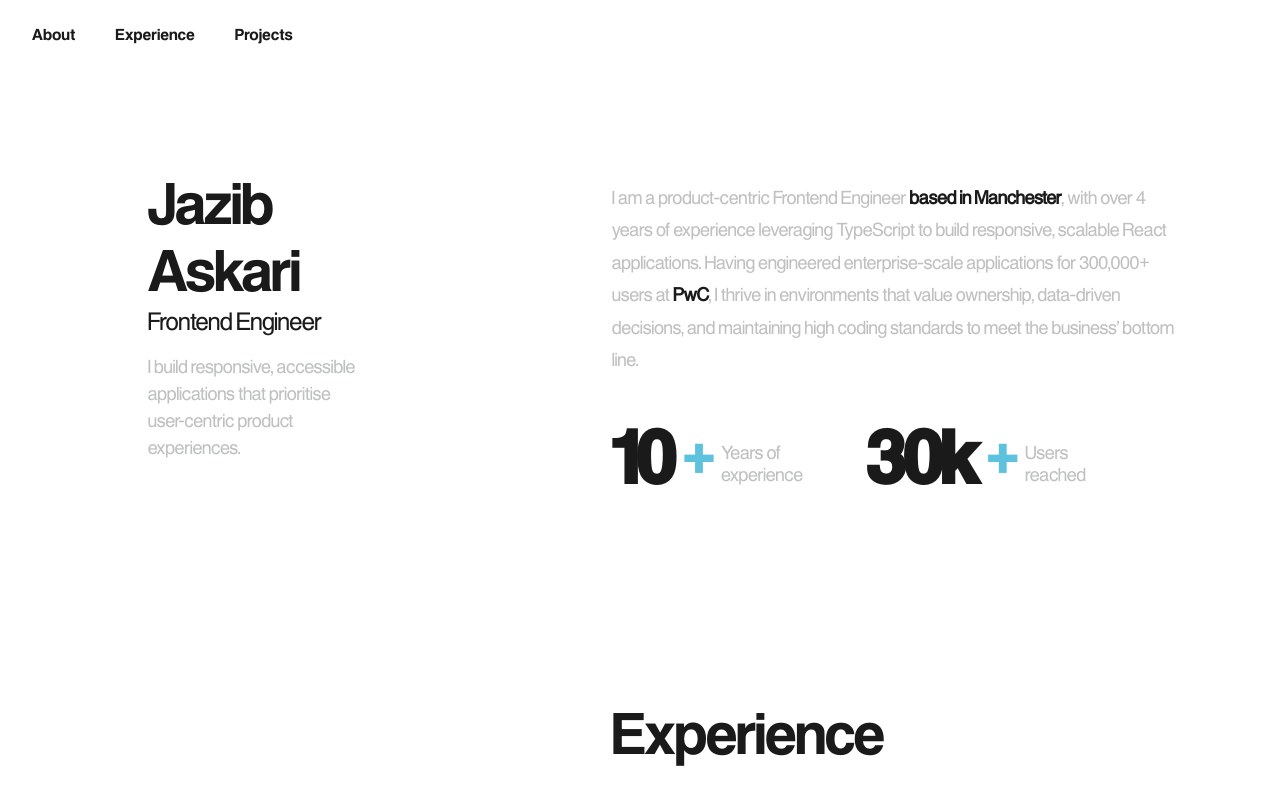
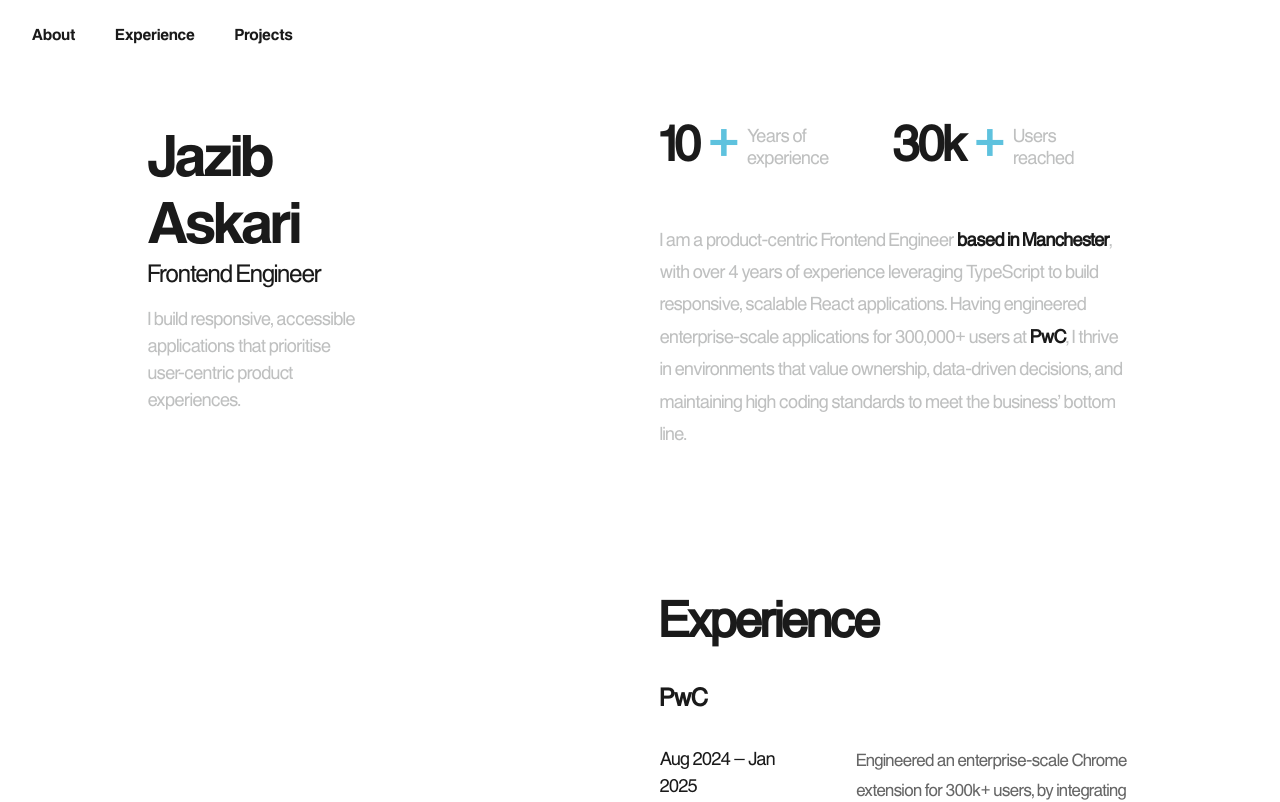
Before and after one commit to jazibaskari/jazib-askari, a React (Vite) app in the folder jazib-askari/: page / in a window 1280 px wide. Shown: the top 802 px of the page. Built offline with nearby package versions, Linux system fonts and the light colour scheme; some icons are missing.

Commit message:
feat(ui): update fonts and layout

```diff
--- a/jazib-askari/src/components/about/AboutSection.tsx
+++ b/jazib-askari/src/components/about/AboutSection.tsx
@@ -20,18 +20,73 @@ const AboutSection = ({ trigger }: AboutSectionProps) => {
           width: "100%",
         }}
       >
+        <TextAnimation duration={1.5} trigger={trigger} delay={0.3}>
+          <Stack
+            direction="row"
+            spacing={{ xs: 4, md: 8 }}
+            sx={{
+              justifyContent: "flex-start",
+              alignItems: "center",
+              width: "100%",
+            }}
+          >
+            <Stack direction="row" spacing={1} alignItems="center">
+              <Typography variant="h3" sx={{ fontWeight: "bold" }}>
+                10
+              </Typography>
+              <Typography
+                variant="h2"
+                sx={{
+                  fontWeight: "medium",
+                  color: "text.tertiary",
+                  lineHeight: 1,
+                  mt: -1,
+                }}
+              >
+                +
+              </Typography>
+              <Typography
+                variant="body1"
+                sx={{
+                  color: statColor,
+                  fontWeight: 500,
+                  lineHeight: 1.2,
+                  ml: 1,
+                }}
+              >
+                Years of <br /> experience
+              </Typography>
+            </Stack>
+            <Stack direction="row" spacing={1} alignItems="center">
+              <Typography variant="h3" sx={{ fontWeight: "bold" }}>
+                30k
+              </Typography>
+              <Typography
+                variant="h2"
+                sx={{
+                  fontWeight: "medium",
+                  color: "text.tertiary",
+                  lineHeight: 1,
+                  mt: -1,
+                }}
+              >
+                +
+              </Typography>
+              <Typography
+                variant="body1"
+                sx={{
+                  color: statColor,
+                  fontWeight: 500,
+                  lineHeight: 1.2,
+                  ml: 1,
+                }}
+              >
+                Users <br /> reached
+              </Typography>
+            </Stack>
+          </Stack>
+        </TextAnimation>
         <Box sx={{ width: "100%" }}>
-          <TextAnimation duration={0.1} trigger={trigger}>
-            <Typography
-              variant="h2"
-              component="h2"
-              sx={{
-                fontWeight: "bold",
-                mb: 2,
-                lineHeight: 1.2,
-              }}
-            ></Typography>
-          </TextAnimation>
           <TextAnimation duration={0.1} trigger={trigger}>
             <Typography
               variant="body1"
@@ -63,73 +118,6 @@ const AboutSection = ({ trigger }: AboutSectionProps) => {
             </Typography>
           </TextAnimation>
         </Box>
-
-        <TextAnimation duration={1.5} trigger={trigger} delay={0.3}>
-          <Stack
-            direction="row"
-            spacing={{ xs: 4, md: 8 }}
-            sx={{
-              justifyContent: "flex-start",
-              alignItems: "center",
-              width: "100%",
-            }}
-          >
-            <Stack direction="row" spacing={1} alignItems="center">
-              <Typography variant="h1" sx={{ fontWeight: "bold" }}>
-                10
-              </Typography>
-              <Typography
-                variant="h2"
-                sx={{
-                  fontWeight: "bold",
-                  color: "text.tertiary",
-                  lineHeight: 1,
-                  mt: -1,
-                }}
-              >
-                +
-              </Typography>
-              <Typography
-                variant="body1"
-                sx={{
-                  color: statColor,
-                  fontWeight: 500,
-                  lineHeight: 1.2,
-                  ml: 1,
-                }}
-              >
-                Years of <br /> experience
-              </Typography>
-            </Stack>
-            <Stack direction="row" spacing={1} alignItems="center">
-              <Typography variant="h1" sx={{ fontWeight: "bold" }}>
-                30k
-              </Typography>
-              <Typography
-                variant="h2"
-                sx={{
-                  fontWeight: "bold",
-                  color: "text.tertiary",
-                  lineHeight: 1,
-                  mt: -1,
-                }}
-              >
-                +
-              </Typography>
-              <Typography
-                variant="body1"
-                sx={{
-                  color: statColor,
-                  fontWeight: 500,
-                  lineHeight: 1.2,
-                  ml: 1,
-                }}
-              >
-                Users <br /> reached
-              </Typography>
-            </Stack>
-          </Stack>
-        </TextAnimation>
       </Box>
     </Section>
   );
--- a/jazib-askari/src/components/disclaimer/DisclaimerSection.tsx
+++ b/jazib-askari/src/components/disclaimer/DisclaimerSection.tsx
@@ -1,16 +1,13 @@
-import { Box, Typography, Stack, IconButton} from "@mui/material";
-import GitHubIcon from "@mui/icons-material/GitHub";
-import LinkedInIcon from "@mui/icons-material/LinkedIn";
-import MailOutlineIcon from "@mui/icons-material/MailOutline";
+import { Box, Typography } from "@mui/material";
+
 const Footer = () => {
-  const iconColor = "#5ec2de";
   return (
     <Box
       component="footer"
       sx={{
         py: 6,
         px: { xs: 4, md: "100px" },
-        bgcolor: "background.paper"
+        bgcolor: "background.paper",
       }}
     >
       <Box
@@ -23,38 +20,14 @@ const Footer = () => {
         }}
       >
         <Typography
-          variant="body2"
+          variant="body1"
           sx={{
             color: "text.grey",
-            fontWeight: 500,
             textAlign: { xs: "center", md: "left" },
-            p: 0
           }}
         >
           © Jazib Askari. All rights reserved.
         </Typography>
-        <Stack direction="row" spacing={1}>
-          <IconButton
-            href="https://github.com/jazibaskari"
-            target="_blank"
-            sx={{ color: iconColor, "&:hover": { color: "text.grey" } }}
-          >
-            <GitHubIcon fontSize="small" />
-          </IconButton>
-          <IconButton
-            href="linkedin.com/in/jaz-a-5064209b"
-            target="_blank"
-            sx={{ color: iconColor, "&:hover": { color: "text.grey" } }}
-          >
-            <LinkedInIcon fontSize="small" />
-          </IconButton>
-          <IconButton
-            href="mailto:jazibaskari@hotmail.co.uk"
-            sx={{ color: iconColor, "&:hover": { color: "text.grey" } }}
-          >
-            <MailOutlineIcon fontSize="small" />
-          </IconButton>
-        </Stack>
       </Box>
     </Box>
   );
--- a/jazib-askari/src/components/experience/ExperienceSection.tsx
+++ b/jazib-askari/src/components/experience/ExperienceSection.tsx
@@ -257,7 +257,14 @@ const ExperienceSection = ({ trigger }: ExperienceSectionProps) => {
   return (
     <Section id="Experience">
       <TextAnimation duration={0.6} trigger={trigger}>
-        <Typography variant="h2">Experience</Typography>
+        <Typography
+          variant="h3"
+          sx={{
+            fontWeight: "bold",
+          }}
+        >
+          Experience
+        </Typography>
       </TextAnimation>
       <Box sx={{ display: "flex", flexDirection: "column" }}>
         {displayedExperiences.map((exp, index) => (
--- a/jazib-askari/src/components/projects/ProjectsSection.tsx
+++ b/jazib-askari/src/components/projects/ProjectsSection.tsx
@@ -20,7 +20,13 @@ const ProjectsSection = ({ trigger }: ProjectsSectionProps) => {
     <Section id="Projects">
       <Box>
         <TextAnimation duration={0.6} trigger={trigger}>
-          <Typography variant="h2" gutterBottom sx={{ pl: 0 }}>
+          <Typography
+            variant="h3"
+            gutterBottom
+            sx={{
+              fontWeight: "bold",
+            }}
+          >
             Projects
           </Typography>
         </TextAnimation>
--- a/jazib-askari/src/components/shared/Section.tsx
+++ b/jazib-askari/src/components/shared/Section.tsx
@@ -16,8 +16,7 @@ const Section = ({ id, children }: SectionProps) => (
       boxSizing: "border-box",
       px: { xs: 2, sm: 6, md: "100px" },
       justifyContent: "flex-start",
-      pb: { xs: 8, md: 12 },
-      pt: { xs: 8, md: 12 },
+      pt: { xs: 4, md: 6 },
       scrollMarginTop: "80px",
     }}
   >
--- a/jazib-askari/src/pages/HomePage.tsx
+++ b/jazib-askari/src/pages/HomePage.tsx
@@ -16,6 +16,7 @@ const HomePage = ({ navTrigger }: HomePageProps) => {
         sx={{
           display: "flex",
           flexDirection: { xs: "column", md: "row" },
+          alignItems: { md: "flex-start" },
         }}
       >
         <Box
@@ -27,9 +28,7 @@ const HomePage = ({ navTrigger }: HomePageProps) => {
             display: "flex",
             flexDirection: "column",
             justifyContent: "flex-start",
-            gap: { xs: 8, md: 12 },
             px: { xs: 2, md: 6 },
-            pb: { xs: 6, md: 12 },
           }}
         >
           <HomeSection trigger={navTrigger} />
@@ -39,8 +38,9 @@ const HomePage = ({ navTrigger }: HomePageProps) => {
             width: { xs: "100%", md: "60%" },
             display: "flex",
             flexDirection: "column",
-            gap: { xs: 1, md: 1 },
-            pb: { xs: 2, md: 2 },
+            gap: { xs: 8, md: 12 },
+            px: { xs: 2, md: 6 },
+            pb: { xs: 6, md: 12 },
           }}
         >
           <AboutSection trigger={navTrigger} />
@@ -48,7 +48,7 @@ const HomePage = ({ navTrigger }: HomePageProps) => {
           <ProjectsSection trigger={navTrigger} />
         </Box>
       </Box>
-      <Box>
+      <Box sx={{ width: "100%", position: "relative", zIndex: 10 }}>
         <DisclaimerSection />
       </Box>
     </Box>
--- a/jazib-askari/src/styles/designTokens.ts
+++ b/jazib-askari/src/styles/designTokens.ts
@@ -13,7 +13,7 @@ export const typography = {
   sizes: {
     h1: "clamp(3rem, 8vw, 4.5rem)",
     h2: "clamp(2.5rem, 6vw, 3.5rem)",
-    h3: "clamp(1rem, 3vw, 2rem)",
+    h3: "clamp(2rem, 4vw, 3rem)",
     h4: "clamp(1.25rem, 2.5vw, 1.5rem)",
     h5: "clamp(1.25rem, 1.5vw, 1rem)",
     body: "clamp(1rem, 2vw, 1.125rem)",
```
